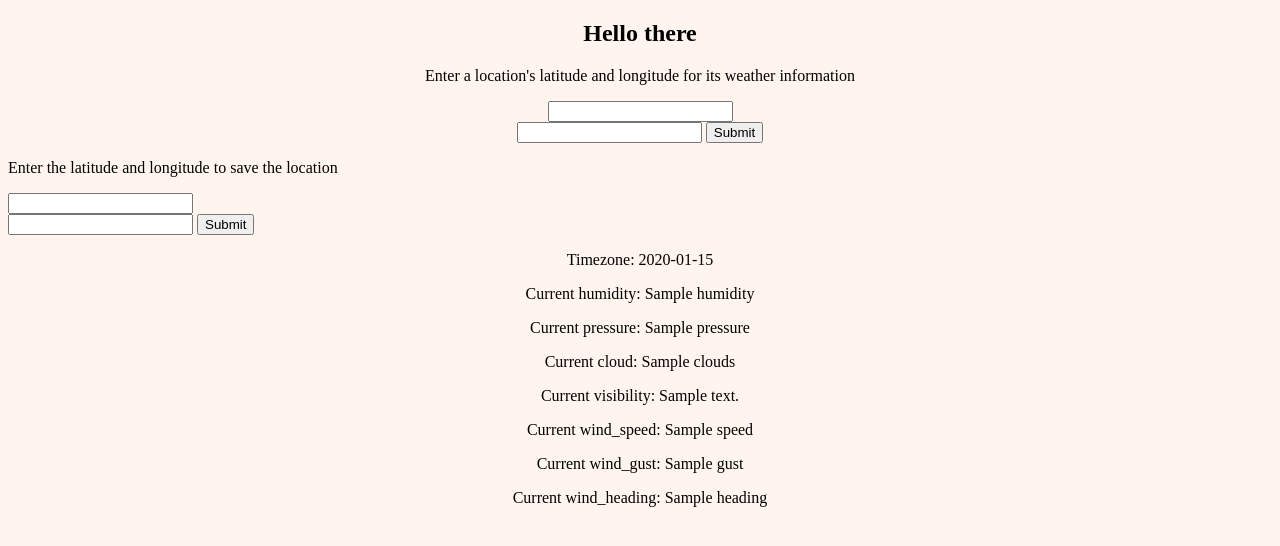
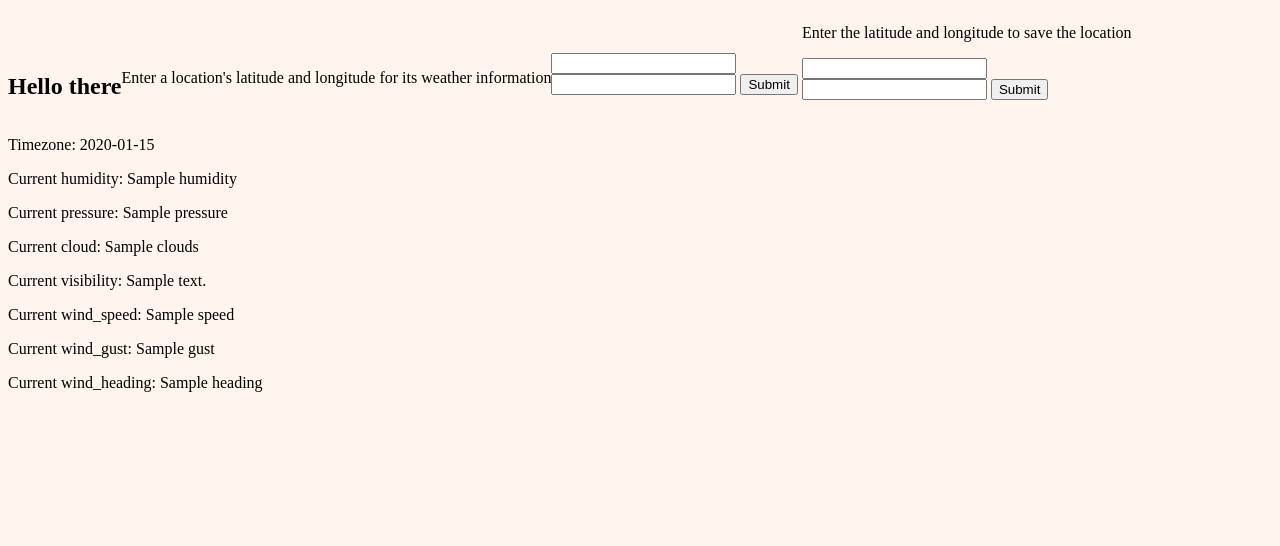
Before and after one commit to vyomaa03/project-2, a Flask app: template templates/user_main.html in a window 1280 px wide. Shown: the top 546 px of the page. Run offline with Flask 2, Linux system fonts and the light colour scheme; the template is opened without the code that fills it: most values are stand-ins (such as "Sample title", 1, 10 or a date in 2020); some libraries are stand-ins or nearby versions.

Commit message:
css test

```diff
--- a/static/style3.css
+++ b/static/style3.css
@@ -2,11 +2,19 @@ html {
     background-color: seashell;
 }
 
+#container {
+    display: flex;
+    border-color: black;
+}
+
 #input {
-    text-align: center;
+    display:inline-flex;
 }
 
 #current {
-    text-align: center;
-    border-radius: 20px;
+    border-color: tomato;
+    border-width: 20px;
 }
+#more_info {
+    display: inline-block;
+}
--- a/templates/user_main.html
+++ b/templates/user_main.html
@@ -8,6 +8,7 @@
     <title>main</title>
 </head>
 <body>
+    <div id="container"></div>
     <div id="input">
         <h2>Hello there</h2>
         <p>Enter a location's latitude and longitude for its weather information</p>
@@ -39,6 +40,8 @@
         <p>Current wind_heading: {{heading}}</p>
     </div>
 
+    </div>
+
 
 </body>
 </html>
```
